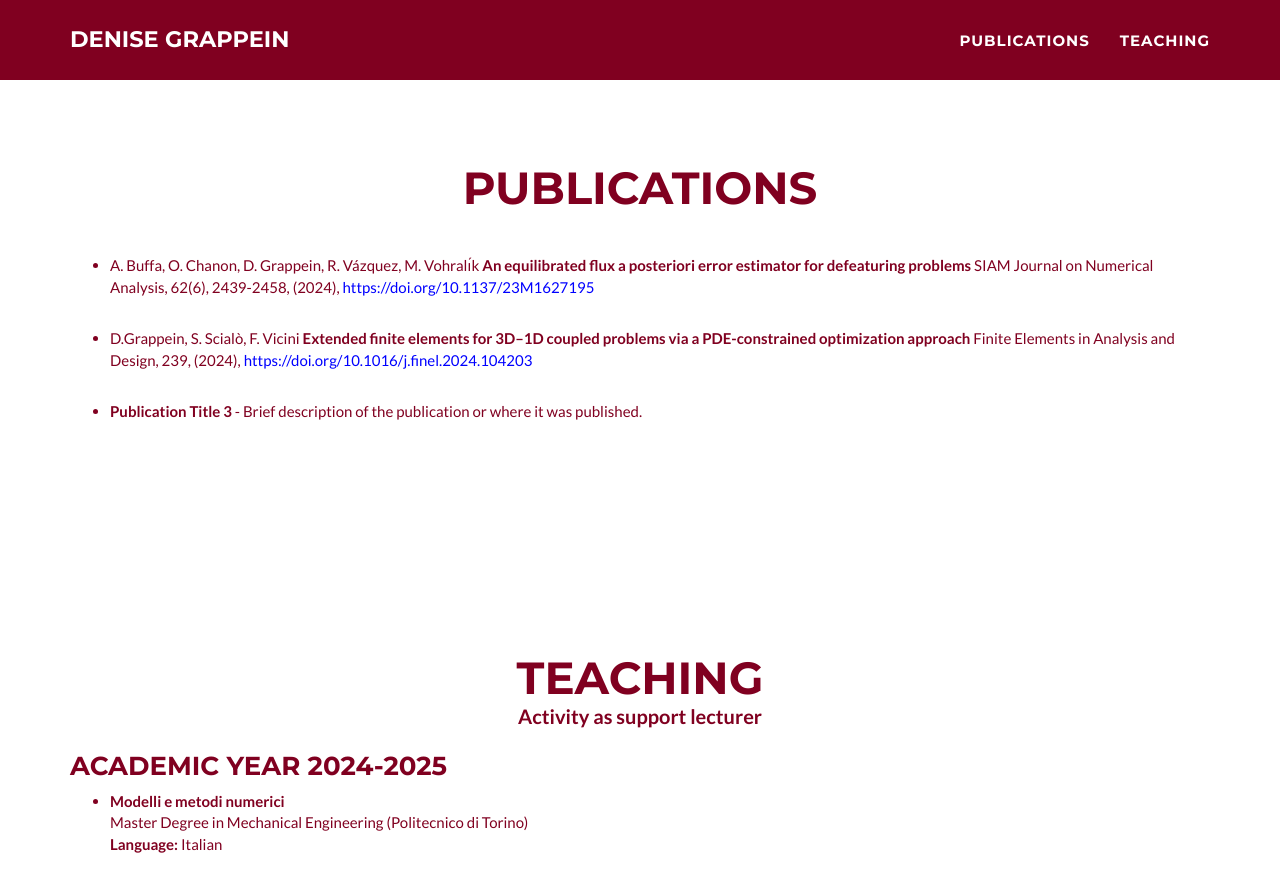
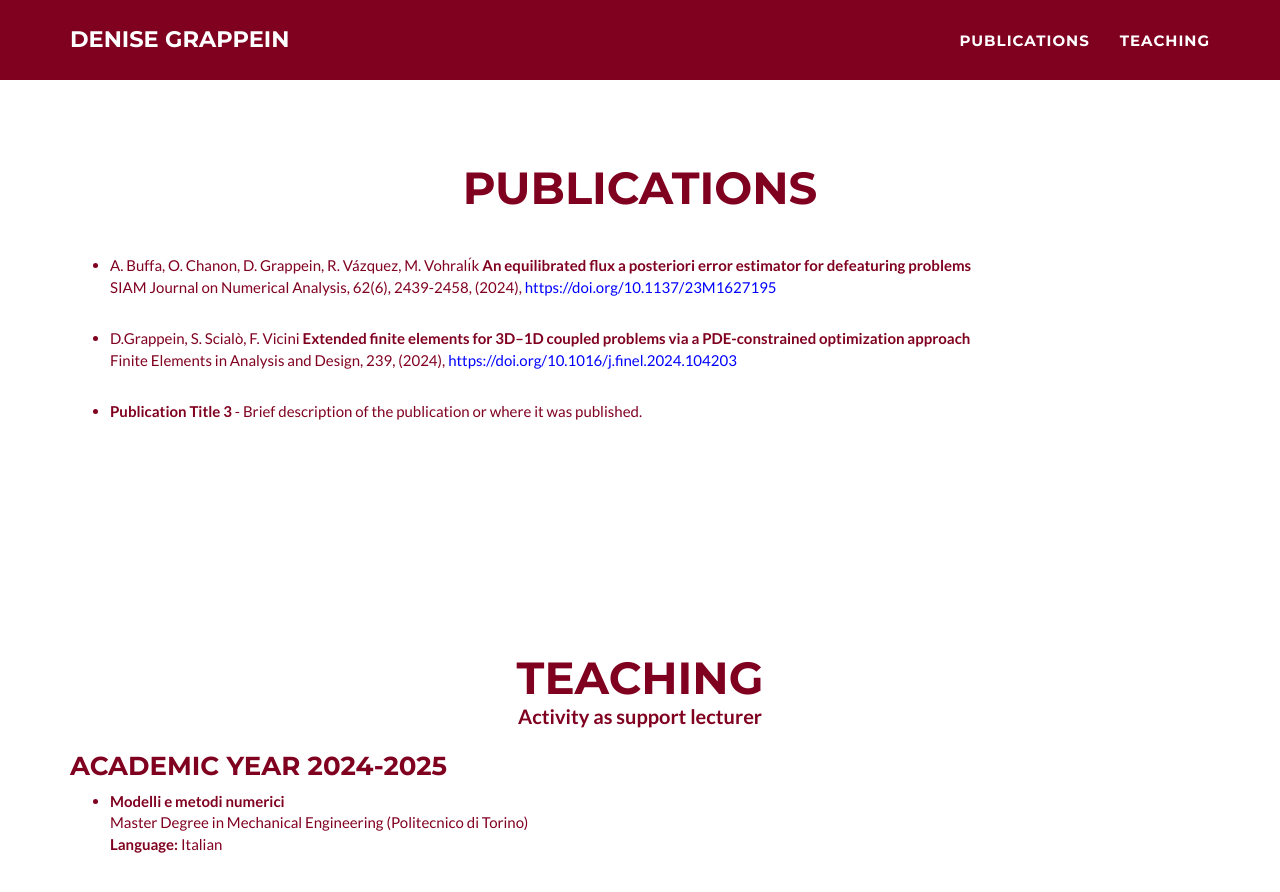
Before and after one commit to dgrappein/dgrappein.github.io, a Jekyll site: the page built from _posts/2014-07-18-project-1.markdown, in a window 1280 px wide and 900 px high, scrolled down 754 px. Shown: the top 892 px of the window. Built offline with Jekyll 4.4.1, drawn with Linux system fonts in a browser that asks for light colours.

```diff
--- a/_includes/publications.html
+++ b/_includes/publications.html
@@ -6,8 +6,8 @@
          <h2 class="text-center">Publications</h2> <!-- Title for the Publications section, centered -->
 	<br><br>
 	 <ul class="publication-list">
-		 <li>A. Buffa, O. Chanon, D. Grappein, R. Vázquez, M. Vohralı́k <strong>An equilibrated flux a posteriori error estimator for defeaturing problems</strong> SIAM Journal on Numerical Analysis, 62(6), 2439-2458, (2024), <a href="https://doi.org/10.1137/23M1627195">https://doi.org/10.1137/23M1627195</a></li>
-		 <li>D.Grappein, S. Scialò, F. Vicini <strong>Extended finite elements for 3D–1D coupled problems via a PDE-constrained optimization approach</strong> Finite Elements in Analysis and Design, 239, (2024), <a href="https://doi.org/10.1016/j.finel.2024.104203">https://doi.org/10.1016/j.finel.2024.104203</a></li>
+		 <li>A. Buffa, O. Chanon, D. Grappein, R. Vázquez, M. Vohralı́k <strong>An equilibrated flux a posteriori error estimator for defeaturing problems</strong><br> SIAM Journal on Numerical Analysis, 62(6), 2439-2458, (2024), <a href="https://doi.org/10.1137/23M1627195">https://doi.org/10.1137/23M1627195</a></li>
+		 <li>D.Grappein, S. Scialò, F. Vicini <strong>Extended finite elements for 3D–1D coupled problems via a PDE-constrained optimization approach</strong><br> Finite Elements in Analysis and Design, 239, (2024), <a href="https://doi.org/10.1016/j.finel.2024.104203">https://doi.org/10.1016/j.finel.2024.104203</a></li>
           <li><strong>Publication Title 3</strong> - Brief description of the publication or where it was published.</li>
           <!-- Add more publications here -->
         </ul>
```
